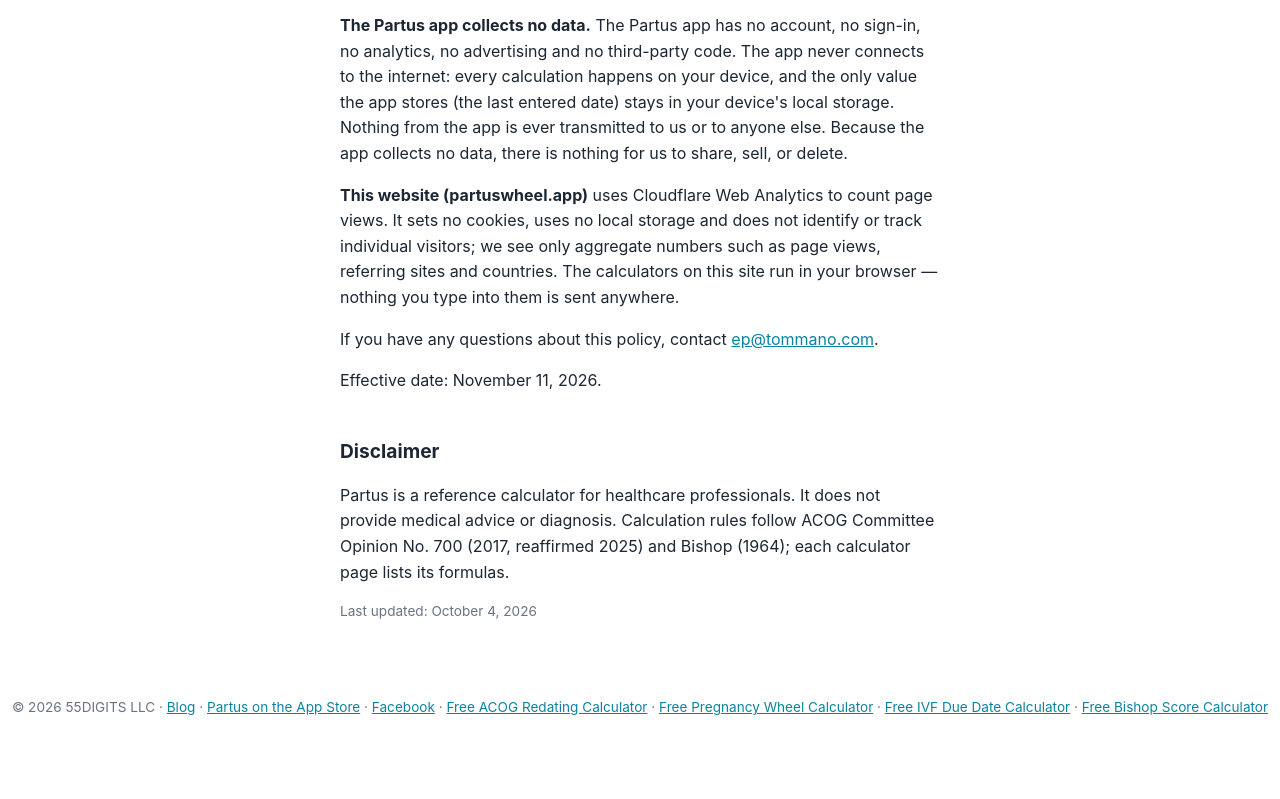
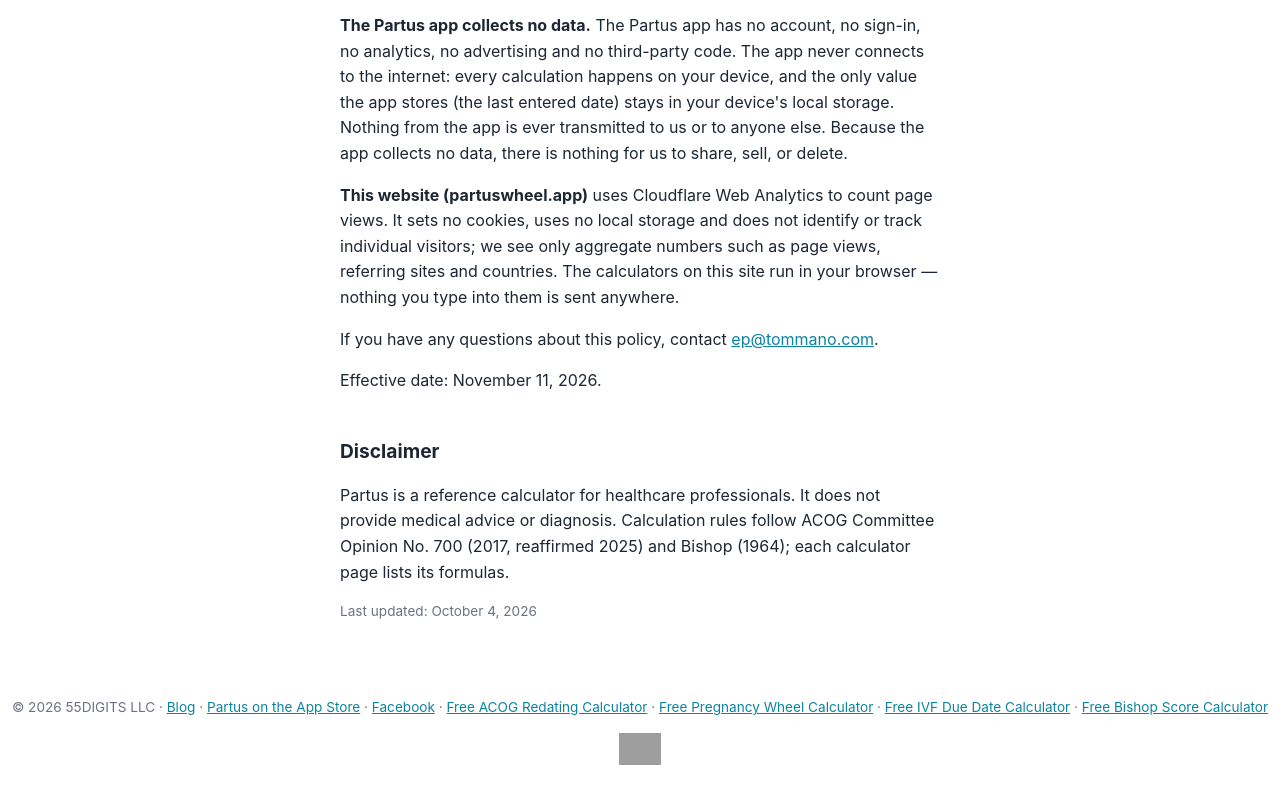
Before and after one commit to ep-hue/partuswheel, a plain HTML site: page index.html in a window 1280 px wide. Shown: the part 2462-3261 px from the top of the page. Before the commit the page ends 3208 px from the top, so only its background shows below. Drawn offline with Linux system fonts and the light colour scheme; grey boxes are pictures that could not be loaded.

Commit message:
Footer: AppTierList badge (free Verified listing)
Co-Authored-By: Claude Opus 5.5 <noreply@anthropic.com>
Claude-Session: https://claude.ai/code/session_01UuDBv8EAetgwR8FygtmyRn

```diff
--- a/index.html
+++ b/index.html
@@ -186,7 +186,7 @@
   <p style="font-size:.85em;color:#6b7280">Last updated: <time datetime="2026-10-04">October 4, 2026</time></p>
 </main>
 
-<footer>&copy; 2026 55DIGITS LLC &middot; <a href="/blog/">Blog</a> &middot; <a href="https://apps.apple.com/app/apple-store/id6796027980?pt=129160451&amp;ct=web-partuswheel&amp;mt=8">Partus on the App Store</a> &middot; <a href="https://www.facebook.com/profile.php?id=61593660262211">Facebook</a> &middot; <a href="/redating-calculator.html">Free ACOG Redating Calculator</a> &middot; <a href="/ob-wheel.html">Free Pregnancy Wheel Calculator</a> &middot; <a href="/ivf-due-date-calculator.html">Free IVF Due Date Calculator</a> &middot; <a href="/bishop-score-calculator.html">Free Bishop Score Calculator</a></footer>
+<footer>&copy; 2026 55DIGITS LLC &middot; <a href="/blog/">Blog</a> &middot; <a href="https://apps.apple.com/app/apple-store/id6796027980?pt=129160451&amp;ct=web-partuswheel&amp;mt=8">Partus on the App Store</a> &middot; <a href="https://www.facebook.com/profile.php?id=61593660262211">Facebook</a> &middot; <a href="/redating-calculator.html">Free ACOG Redating Calculator</a> &middot; <a href="/ob-wheel.html">Free Pregnancy Wheel Calculator</a> &middot; <a href="/ivf-due-date-calculator.html">Free IVF Due Date Calculator</a> &middot; <a href="/bishop-score-calculator.html">Free Bishop Score Calculator</a><br><a href="https://apptierlist.com/apps/partus-pregnancy-wheel-6796027980/?from=badge"><img src="https://apptierlist.com/badge/partus-pregnancy-wheel-6796027980.svg?k=atl-3xeyyh" alt="Partus: Pregnancy Wheel on AppTierList" height="32" style="margin-top:1em"></a></footer>
 
 <!-- Cloudflare Web Analytics --><script type='module' src='https://static.cloudflareinsights.com/beacon.min.js' data-cf-beacon='{"token": "28341c57140f4ee3a4fb2a003dbe55ce"}'></script><!-- End Cloudflare Web Analytics -->
 </body>
```
